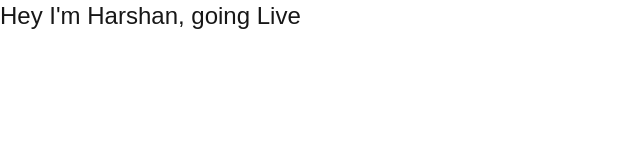
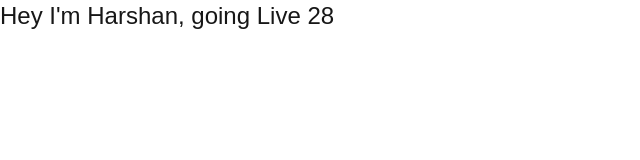
Before and after one commit to harshan89/my-first-project, a Next.js app: page / in a window 1280 px wide. Shown: the top 160 px of the page, without its empty margins (0-640 px from the left). Built offline with nearby package versions, Linux system fonts and the light colour scheme.

Commit message:
my first class change

```diff
--- a/app/page.tsx
+++ b/app/page.tsx
@@ -1,5 +1,5 @@
 export default function Home() {
   return (
-    <h1 className="text-2xl">Hey I'm Harshan, going Live</h1>
+    <h1 className="text-2xl">Hey I'm Harshan, going Live 28</h1>
   );
 }
```
